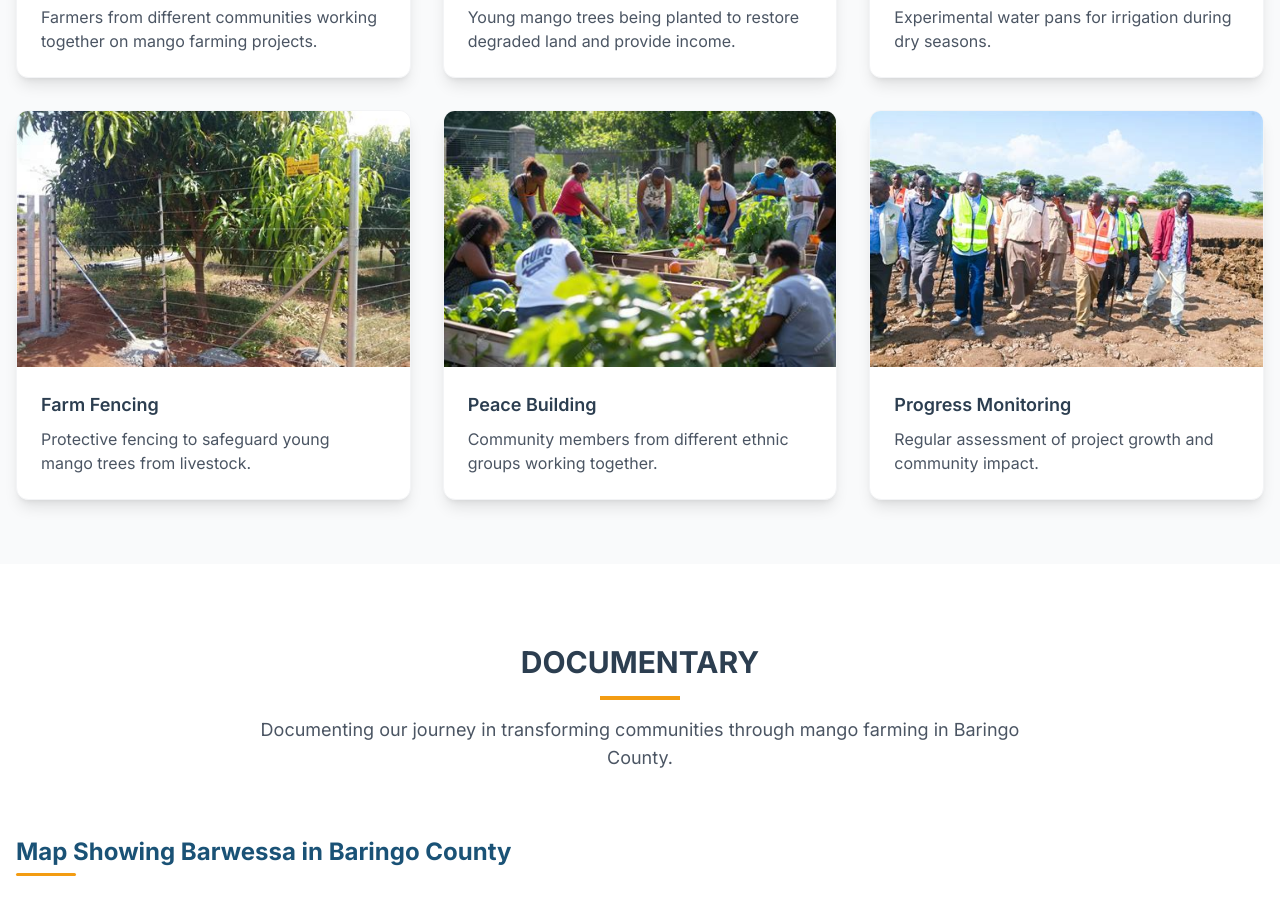
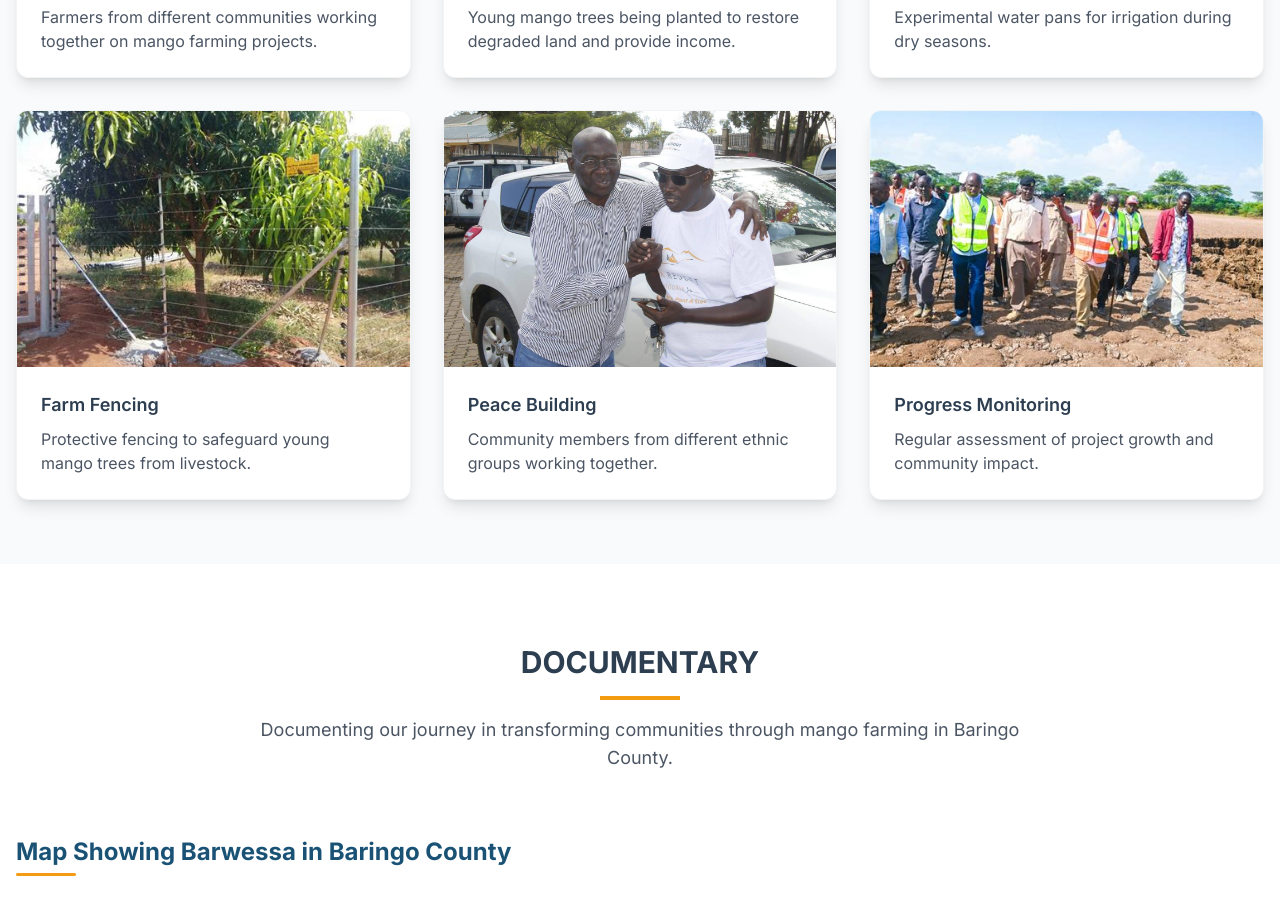
Before and after one commit to AbayoBrian/sanai.org, a plain HTML site: page charity.html in a window 1280 px wide. Shown: the part 8794-9692 px from the top of the page. Drawn offline with nearby package versions, Linux system fonts and the light colour scheme.

Commit message:
Update image source for Peace Building gallery item

```diff
--- a/charity.html
+++ b/charity.html
@@ -1108,7 +1108,7 @@
                 <!-- Gallery Item 5 -->
                 <div class="project-item bg-white rounded-xl shadow-lg overflow-hidden border border-gray-100 card-hover">
                     <div class="h-64 overflow-hidden">
-                        <img src="../images/peace-building-gallery.png" alt="Peace Building" class="w-full h-full object-cover">
+                        <img src="../images/peacebuilding.jpeg" alt="Peace Building" class="w-full h-full object-cover">
                     </div>
                     <div class="p-6">
                         <h4 class="text-lg font-semibold text-dark mb-2">Peace Building</h4>
```
